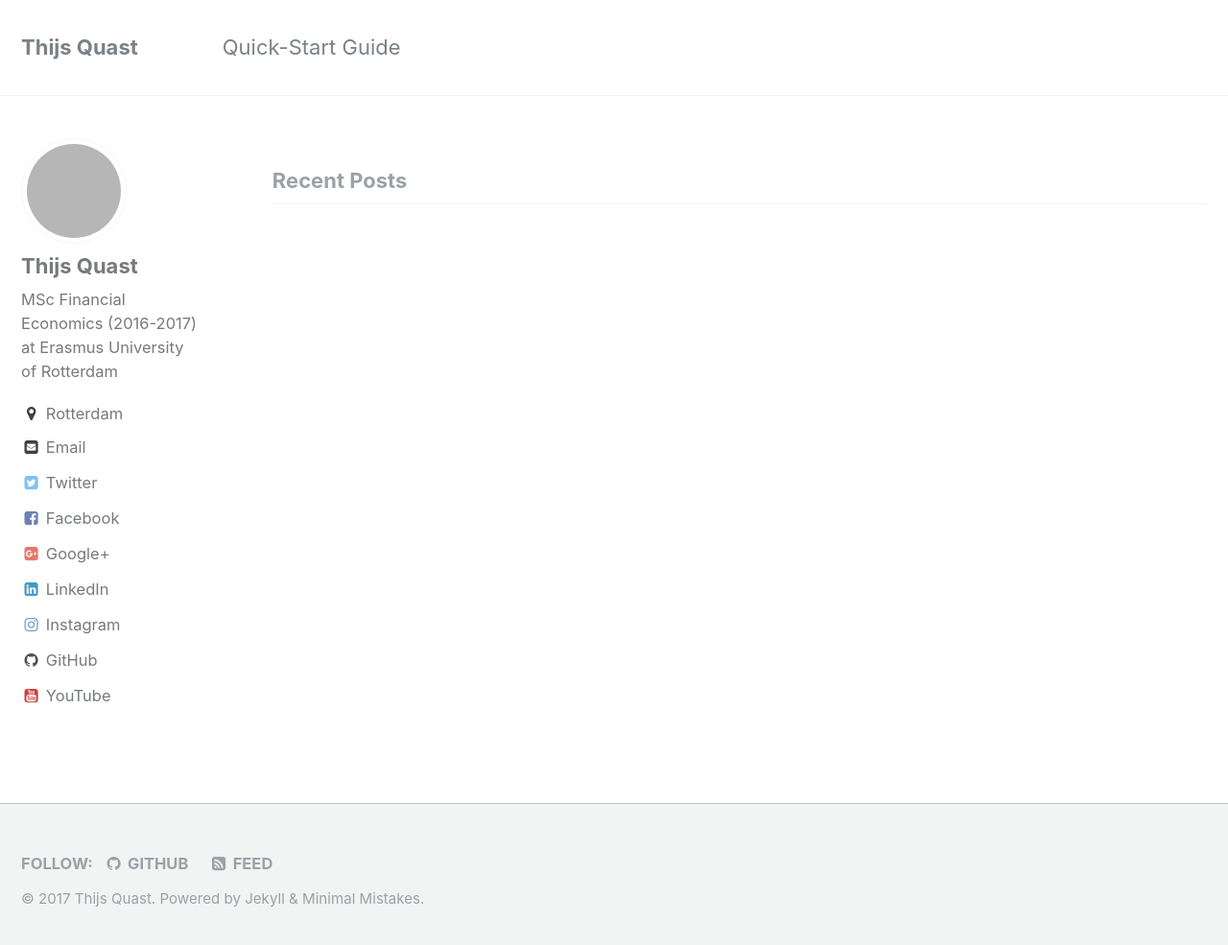
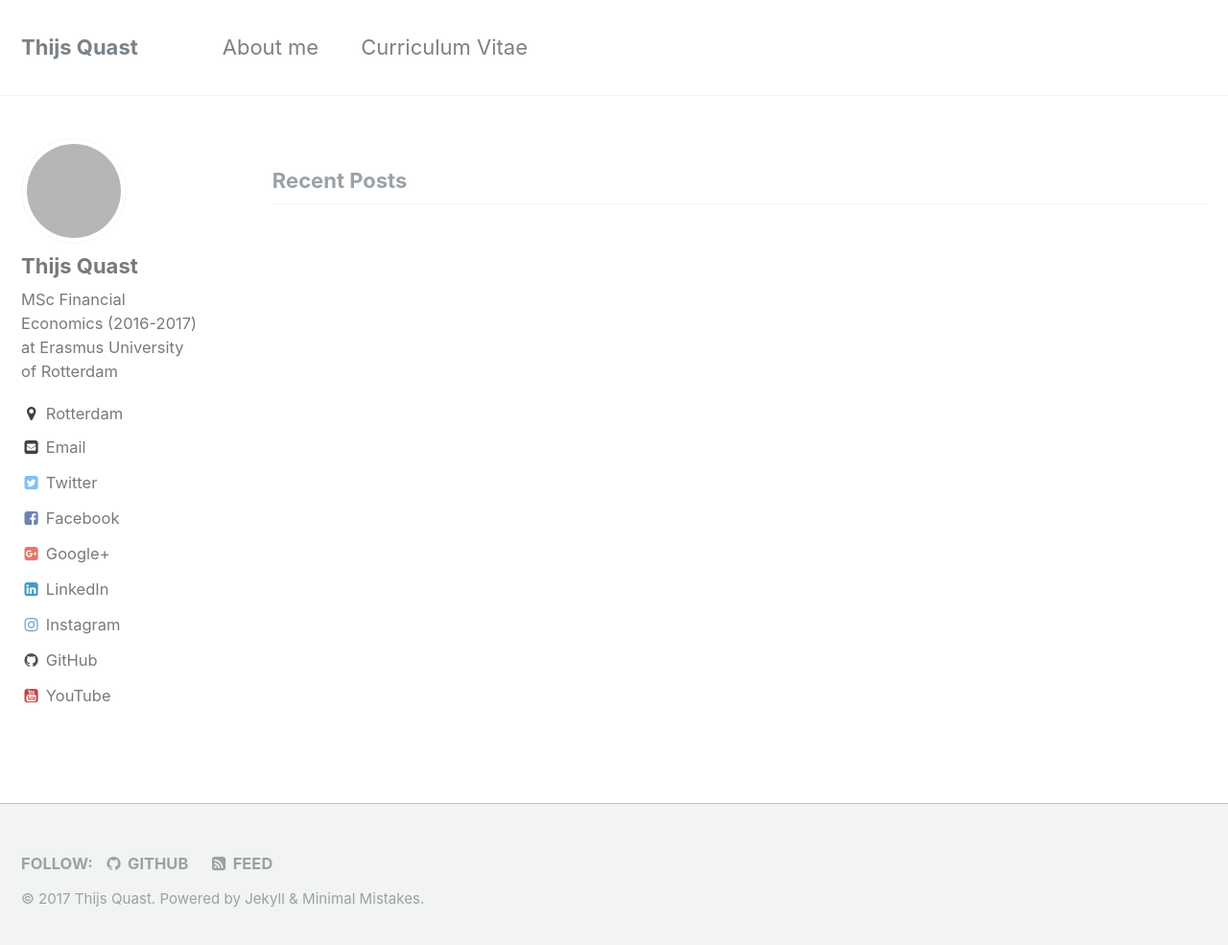
Before and after one commit to Thijsq/thijsq.github.io, a Jekyll site: the page built from index.html, in a window 1280 px wide and 992 px high. Shown: the top 985 px of the window at 96% size. Built offline with Jekyll 4.4.1, drawn with Linux system fonts in a browser that asks for light colours; the list of posts is cut into pages by our own code; grey boxes are pictures that could not be loaded.

Commit message:
add cv and about

```diff
--- a/_data/navigation.yml
+++ b/_data/navigation.yml
@@ -1,7 +1,10 @@
 # main links
 main:
-  - title: "Quick-Start Guide"
-    url: https://mmistakes.github.io/minimal-mistakes/docs/quick-start-guide/
+  - title: "About me"
+    url: /about
+  - title: "Curriculum Vitae"
+    url: /cv
+
   # - title: "About"
   #   url: https://mmistakes.github.io/minimal-mistakes/about/
   # - title: "Sample Posts"
```
